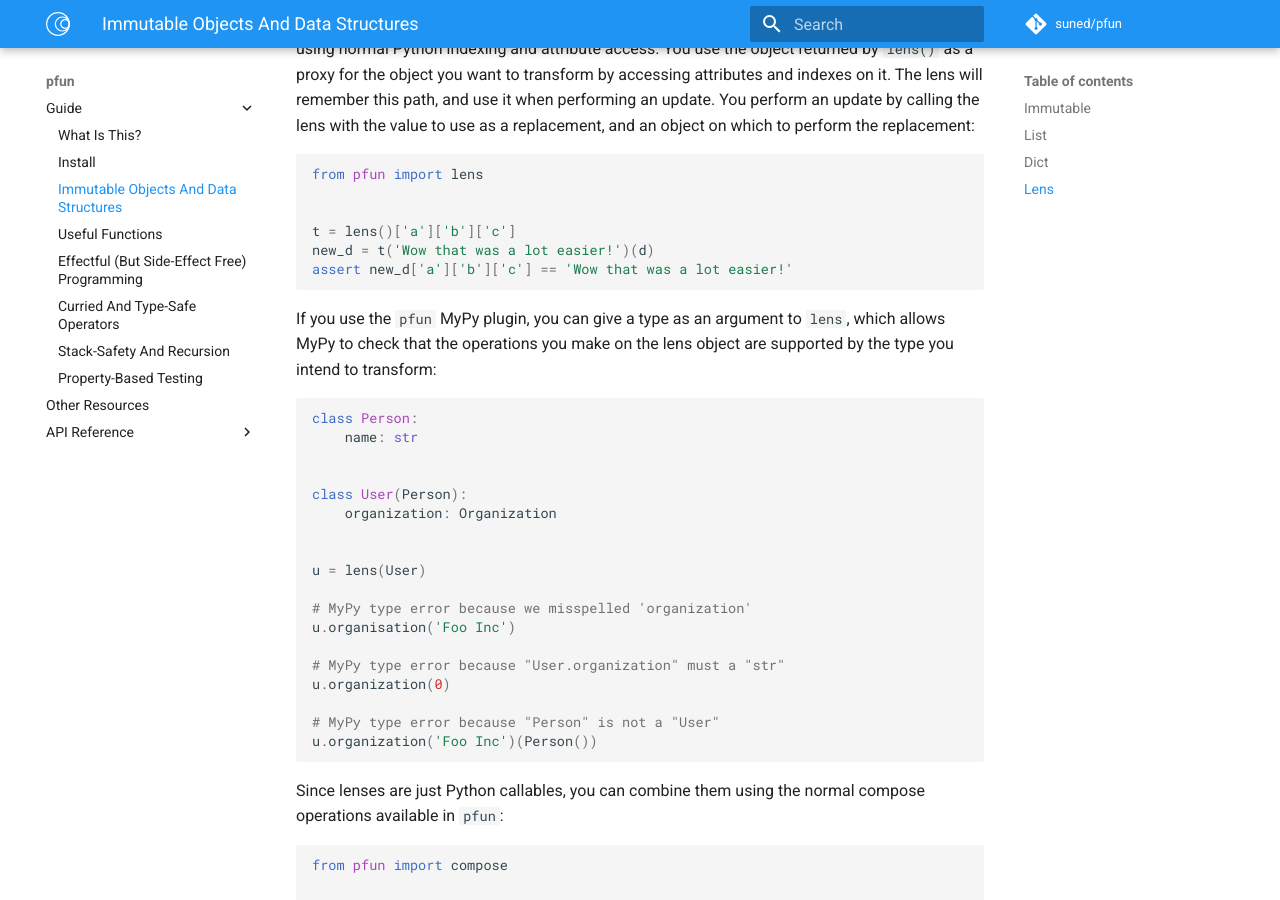
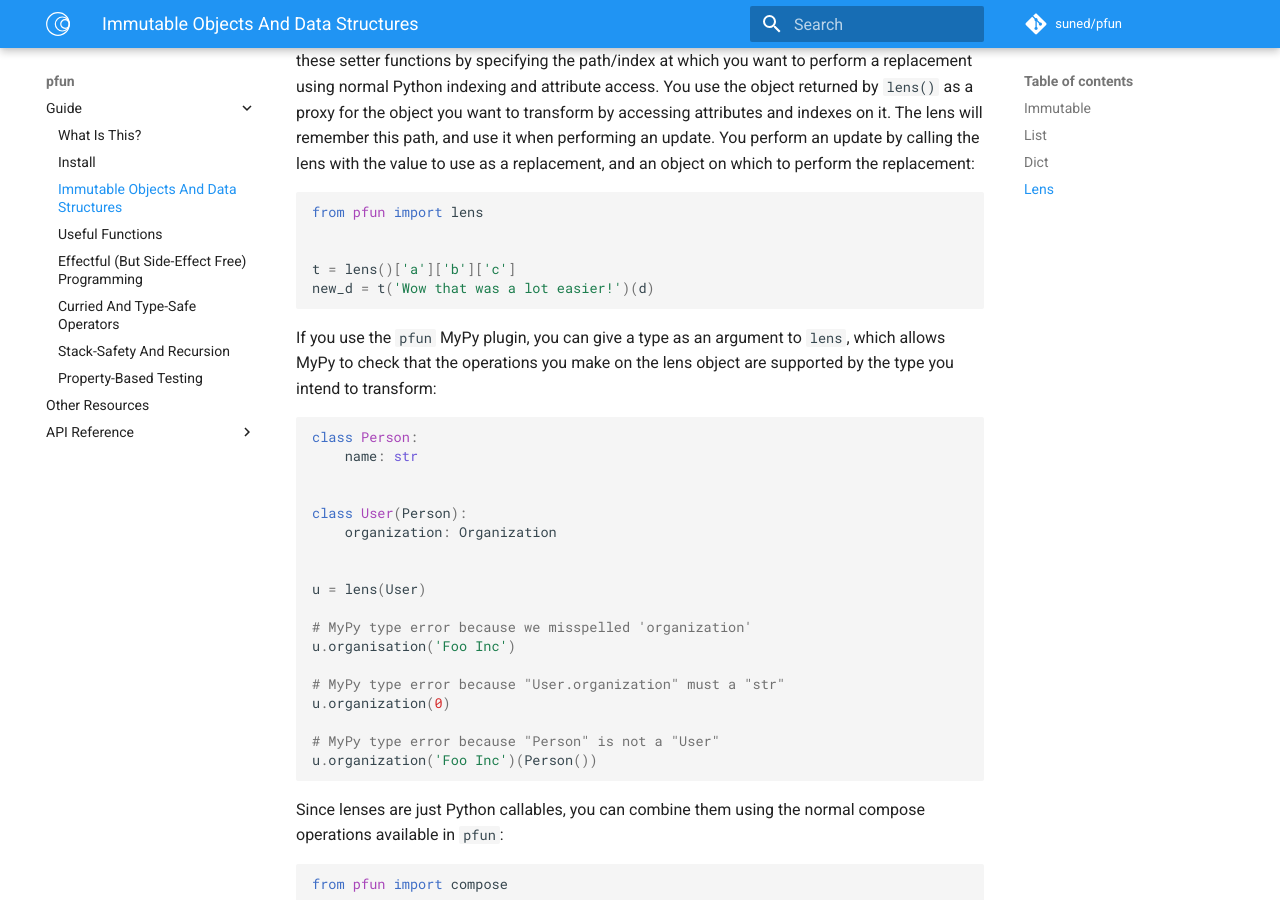
Before and after one commit to suned/pfun, an MkDocs documentation site: the page built from docs/immutable_objects_and_data.md, in a window 1280 px wide and 900 px high, scrolled down 2192 px. Built offline with MkDocs 1.6.1 and Material for MkDocs 9.7.7, drawn with Linux system fonts in a browser that asks for light colours; comment, search, counter and statistics services are not loaded.

Commit message:
docs: improve lens docs

````diff
--- a/docs/immutable_objects_and_data.md
+++ b/docs/immutable_objects_and_data.md
@@ -82,6 +82,8 @@
     },
     'd': 'but not this'
 }
+
+
 new_d = d.copy()
 new_d['a'] = d['a'].copy()
 new_d['a']['b'] = d['a']['b'].copy()
@@ -101,7 +103,6 @@
 
 t = lens()['a']['b']['c']
 new_d = t('Wow that was a lot easier!')(d)
-assert new_d['a']['b']['c'] == 'Wow that was a lot easier!'
 ```
 If you use the `pfun` MyPy plugin, you can give a type as an argument to `lens`, which allows MyPy to check that the operations you make on the lens object are supported by the type you intend to transform:
 ```python
````
